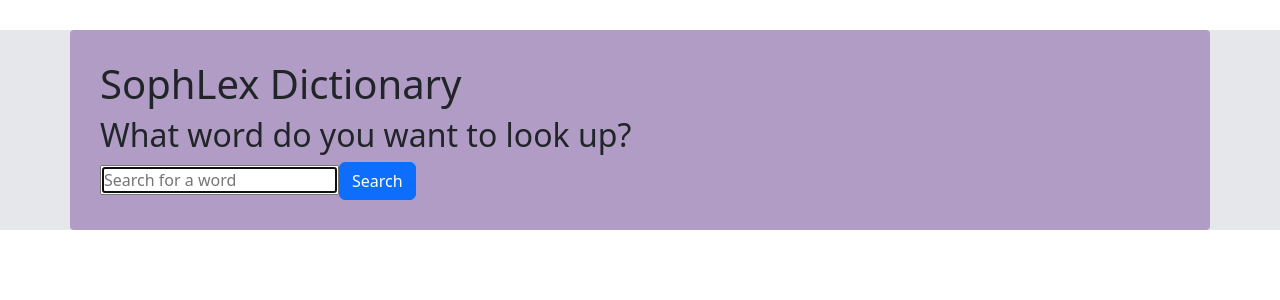
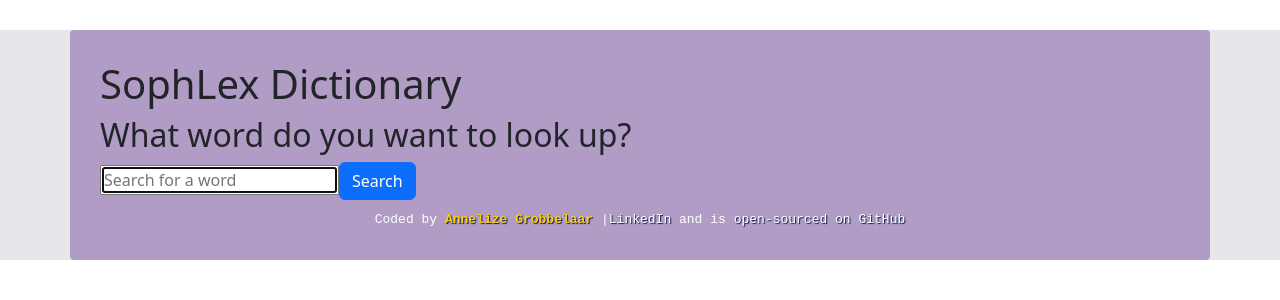
Before and after one commit to annelizeg/dictionary-project, a React (Create React App) app: page / in a window 1280 px wide. Shown: the top 300 px of the page. Built offline with nearby package versions, Linux system fonts and the light colour scheme.

Commit message:
Rendered Footer with styling

```diff
--- a/src/App.js
+++ b/src/App.js
@@ -1,6 +1,7 @@
 import "./App.css";
 import "bootstrap/dist/css/bootstrap.min.css";
 import Dictionary from "./Dictionary";
+import Footer from "./Footer";
 
 export default function App() {
   return (
@@ -10,6 +11,7 @@ export default function App() {
           <h1>SophLex Dictionary</h1>
         </header>
         <Dictionary />
+        <Footer />
       </div>
     </div>
   );
--- /dev/null
+++ b/src/Footer.css
@@ -0,0 +1,26 @@
+.Footer {
+  color: #fff;
+  font-family: "PT Mono", monospace;
+  font-size: 13px;
+  text-align: center;
+  margin-top: 10px;
+}
+
+.Footer .coder {
+  color: #facc15;
+  font-weight: 600;
+  text-shadow: 1px 1px 1px #09194f;
+}
+
+.Footer a {
+  color: #fff;
+  font-weight: 500;
+  text-shadow: 1px 1px 1px #09194f;
+  text-decoration: none;
+}
+
+.Footer a:hover {
+  color: #facc15;
+  cursor: pointer;
+  text-decoration: underline;
+}
--- /dev/null
+++ b/src/Footer.js
@@ -0,0 +1,29 @@
+import React from "react";
+import "./Footer.css";
+
+/* Footer */
+
+export default function Footer() {
+  return (
+    <div className="Footer">
+      <span>Coded by </span> <span className="coder">Annelize Grobbelaar</span>{" "}
+      |
+      <a
+        href="https://www.linkedin.com/in/annelize-grobbelaar-1ba524151/"
+        title="LinkedIn"
+        target="_blank"
+        rel="noreferrer"
+      >
+        LinkedIn
+      </a>{" "}
+      and is{" "}
+      <a
+        href="https://github.com/annelizeg/dictionary-project"
+        target="_blank"
+        rel="noreferrer"
+      >
+        open-sourced on GitHub
+      </a>
+    </div>
+  );
+}
```
